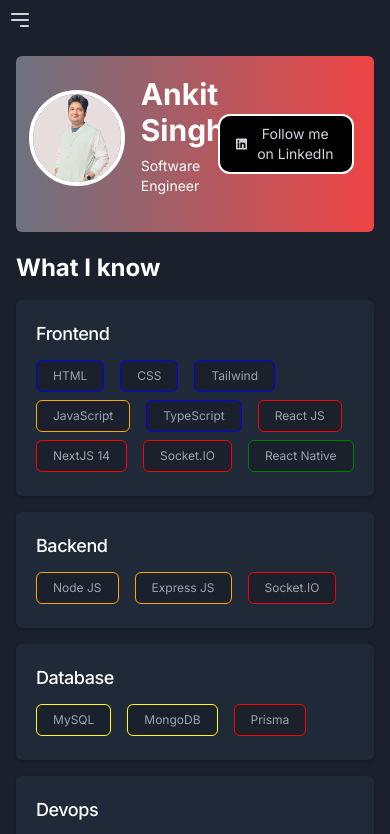
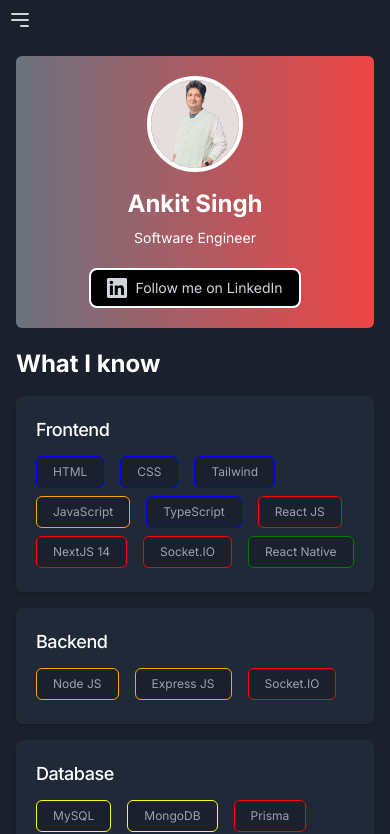
Before and after one commit to ankitsinghmyself/my-portfolio, a Next.js app: page / in a window 390 px wide. Shown: the top 834 px of the page. Built offline with nearby package versions, Linux system fonts and the light colour scheme.

Commit message:
responsive ness fix

```diff
--- a/src/components/Intro.tsx
+++ b/src/components/Intro.tsx
@@ -4,19 +4,19 @@ import { SiLinkedin } from "react-icons/si";
 
 const Intro: React.FC = () => {
   return (
-    <div className="p-5 md:px-10 flex items-center justify-between bg-gradient-to-r from-gray-500 to-red-500 rounded-md">
-      <div className="flex  items-center  justify-center gap-4">
+    <div className="p-5 md:px-10 flex flex-col md:flex-row items-center justify-between bg-gradient-to-r from-gray-500 to-red-500 rounded-md">
+      <div className="flex flex-col md:flex-row items-center justify-center gap-4 mb-5 md:mb-0">
         <img
           src="/ankit.png"
           alt="Profile Pic"
-          className="w-24 h-24 md:w-32 md:h-32 rounded-full border-white border-4 border-solid mb-3 md:mb-0"
+          className="w-24 h-24 md:w-32 md:h-32 rounded-full border-white border-4 border-solid"
         />
-        <p className="text-sm text-white mb-4">
-          <span className="text-3xl font-bold text-white mb-2 block">Ankit Singh</span>
+        <p className="text-sm text-white text-center md:text-left">
+          <span className="text-2xl md:text-3xl font-bold text-white mb-2 block">Ankit Singh</span>
           Software Engineer
         </p>
       </div>
-      <div className="flex flex-col justify-center items-center md:items-start">
+      <div className="flex flex-col items-center md:items-start">
         <motion.button
           whileHover={{ scale: 1.1 }}
           whileTap={{ scale: 0.9 }}
@@ -26,7 +26,7 @@ const Intro: React.FC = () => {
               "_blank"
             )
           }
-          className="rounded-[12px] border-white border-2 bg-black text-gray-300 py-2 px-4 flex items-center"
+          className="rounded-lg border-white border-2 bg-black text-gray-300 py-2 px-4 flex items-center"
         >
           <SiLinkedin className="w-5 h-5 mr-2" />
           <p className="text-sm">Follow me on LinkedIn</p>
```
